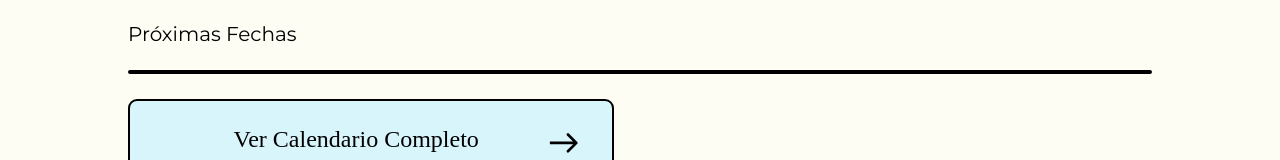
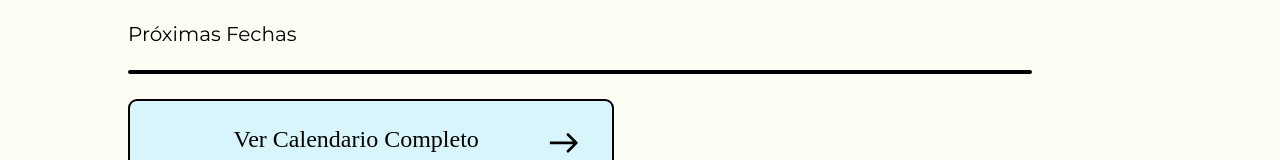
Before and after one commit to JZylber/oma-san-isidro, a Next.js app: page /otros/mateclubes in a window 1280 px wide. Shown: the part 330-490 px from the top of the page. Built offline with nearby package versions, Linux system fonts and the light colour scheme; no server answers; the database is empty; a web font is replaced by a local one.

Commit message:
feat(date banner): max-width for categorized dates

```diff
--- a/components/CalendarComponents/DateBanner/DateBanner.module.scss
+++ b/components/CalendarComponents/DateBanner/DateBanner.module.scss
@@ -7,6 +7,14 @@
     overflow: hidden;
     display: flex;
     flex-direction: column;
+    &_medium{
+        @include shared.tablet-only{
+            max-width: 60rem;
+        }
+        @include shared.desktop-only{
+            max-width: 90rem;
+        }
+    }
     &_entry{
         width: 100%;
         display: flex;
--- a/components/CalendarComponents/DateBanner/DateBanner.tsx
+++ b/components/CalendarComponents/DateBanner/DateBanner.tsx
@@ -39,7 +39,7 @@ const DateBanner = ({dates,displayAmount = 3,displayCategory}:DateBannerProps) =
     }
     return(
         <>
-        <div className={styles.container}>
+        <div className={[styles.container,!showCategory && styles.container_medium].join(" ")}>
         {upcomingDates.filter((date) => (displayCategory === undefined) || (displayCategory === date.tipo)).slice(0,displayAmount).map(renderUpcomingDate)}
         </div>
         <Link href={`/calendario${category_filter}`} style={{textDecoration: 'none'}}>
--- a/pages/otros/mateclubes.tsx
+++ b/pages/otros/mateclubes.tsx
@@ -27,7 +27,7 @@ const MathClubs : NextPage<{results : Array<JSONCalendarEvent>,year:number}> = (
             <h1 className={styles.title}>Mateclubes</h1>
             <section className={styles.section}>
                 <h3 className={styles.section_title}>Próximas Fechas</h3>
-                <DateBanner dates={events} displayAmount={3} displayCategory="Mateclubes"/>
+                <DateBanner dates={events} displayAmount={4} displayCategory="Mateclubes"/>
             </section>
         </Layout>
         </>)
```
